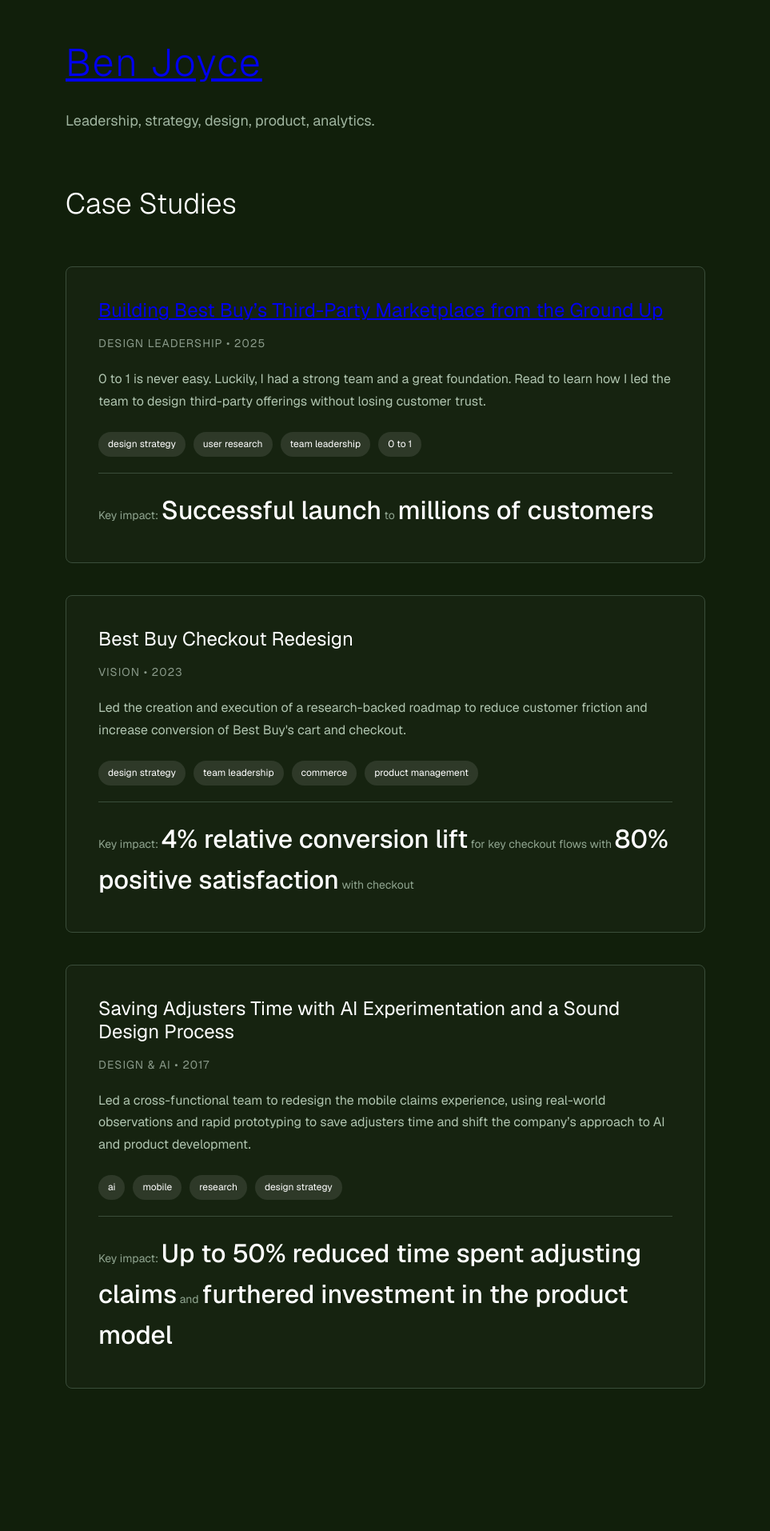
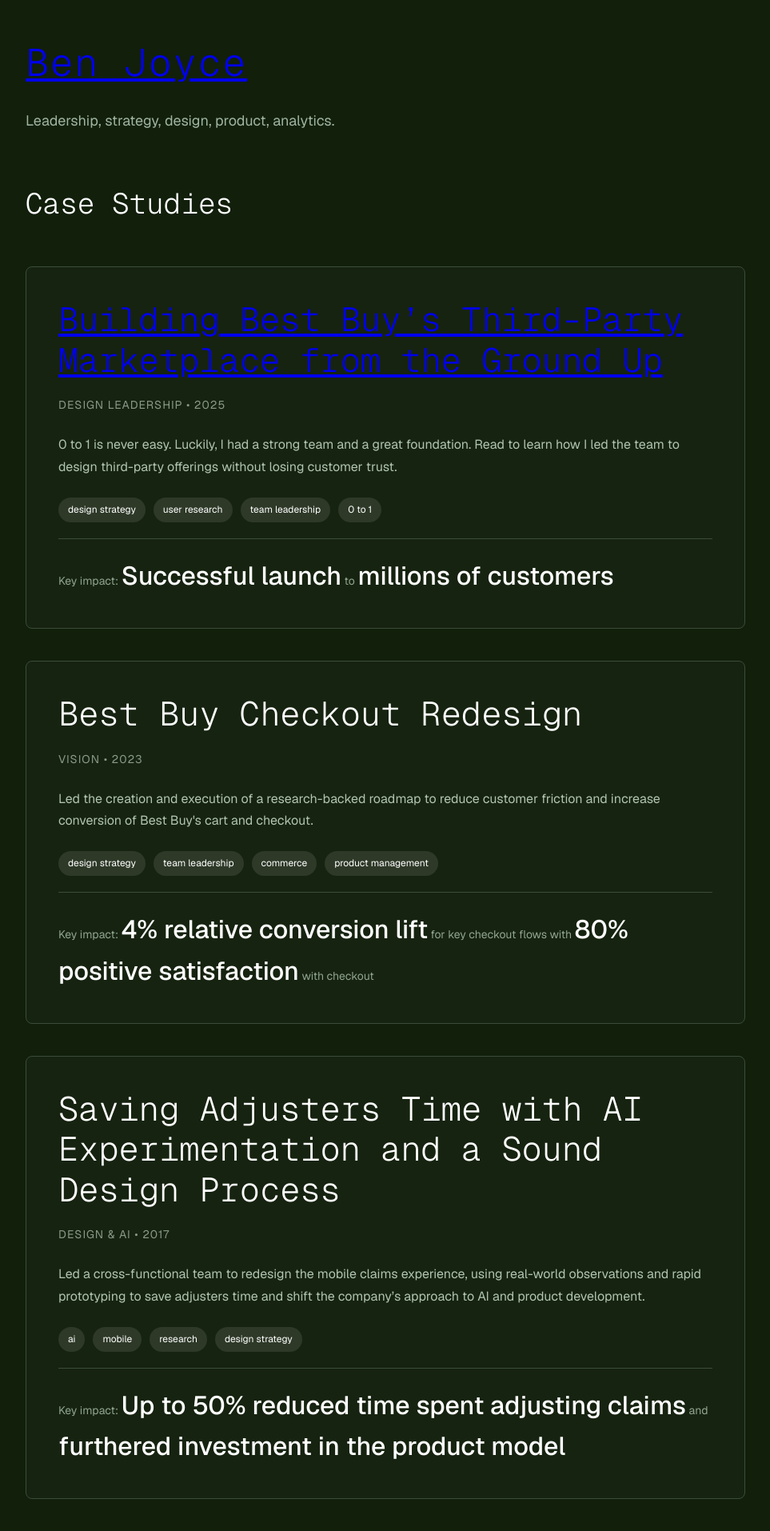
Before and after one commit to benjoycect/benjoycect.github.io, a Jekyll site: the page index.html, which Jekyll copies as it is, in a window 1280 px wide. Shown: the whole page at 80% size, without its empty margins (158-1121 px from the left). Built offline with Jekyll 4.4.1, drawn with Linux system fonts in a browser that asks for light colours; nearby versions of some CDN libraries; Markdown is read by kramdown in place of the engine named in the settings; before the commit the page ends 1776 px from its top, so only the background shows below that.

Commit message:
Update index.html

```diff
--- a/index.html
+++ b/index.html
@@ -9,156 +9,7 @@
 <link href="https://fonts.googleapis.com/css2?family=Geist+Mono:wght@100..900&family=Geist:wght@100..900&display=swap" rel="stylesheet">
 <link rel="stylesheet" href="https://cdnjs.cloudflare.com/ajax/libs/meyer-reset/2.0/reset.min.css">
 <link rel="stylesheet" href="./style.css">
-    <style>
-        * {
-            margin: 0;
-            padding: 0;
-            box-sizing: border-box;
-        }
 
-    body {
-        background-color: #111f0b;
-        color: #ffffff;
-        font-family: "Geist", sans-serif;
-        font-optical-sizing: auto;
-        line-height: 1.6;
-        padding: 40px 20px;
-    }
-    h1, h2, h3, h4 {
-      font-family: "Geist", sans-serif;
-
-  font-optical-sizing: auto;
-    }
-    .container {
-        max-width: 800px;
-        margin: 0 auto;
-    }
-
-    .header {
-        margin-bottom: 60px;
-    }
-
-    .name {
-        font-size: 48px;
-        font-weight: 300;
-        margin-bottom: 20px;
-        letter-spacing: 2px;
-    }
-
-    .subtitle {
-        font-size: 18px;
-        color: #a0b5a0;
-        margin-bottom: 30px;
-    }
-
-    .nav-link {
-        color: #ffffff;
-        text-decoration: none;
-        font-size: 16px;
-        opacity: 0.8;
-        transition: opacity 0.3s ease;
-    }
-
-    .nav-link:hover {
-        opacity: 1;
-    }
-
-    .page-title {
-        font-size: 36px;
-        font-weight: 300;
-        margin-bottom: 50px;
-        color: #ffffff;
-    }
-
-    .case-studies {
-        display: flex;
-        flex-direction: column;
-        gap: 40px;
-    }
-
-    .case-study {
-        border: 1px solid #3a4d3a;
-        background: rgba(255, 255, 255, 0.02);
-        padding: 40px;
-        border-radius: 8px;
-        transition: all 0.3s ease;
-        cursor: pointer;
-    }
-
-    .case-study:hover {
-        background: rgba(255, 255, 255, 0.05);
-        border-color: #4a5d4a;
-        transform: translateY(-2px);
-    }
-
-    .case-title {
-        font-size: 24px;
-        font-weight: 400;
-        margin-bottom: 15px;
-        color: #ffffff;
-    }
-
-    .case-meta {
-        font-size: 14px;
-        color: #8a9a8a;
-        margin-bottom: 20px;
-        text-transform: uppercase;
-        letter-spacing: 1px;
-    }
-
-    .case-description {
-        font-size: 16px;
-        color: #b0c5b0;
-        line-height: 1.7;
-        margin-bottom: 25px;
-    }
-
-    .case-tags {
-        display: flex;
-        gap: 10px;
-        flex-wrap: wrap;
-    }
-
-    .tag {
-        background: rgba(255, 255, 255, 0.1);
-        padding: 6px 12px;
-        border-radius: 20px;
-        font-size: 12px;
-        color: #ffffff;
-        text-transform: lowercase;
-    }
-
-    .impact-metric {
-        margin-top: 20px;
-        padding-top: 20px;
-        border-top: 1px solid #3a4d3a;
-        font-size: 14px;
-        color: #90a590;
-    }
-
-    .metric-value {
-        color: #ffffff;
-        font-weight: 500;
-    }
-
-    @media (max-width: 768px) {
-        .name {
-            font-size: 36px;
-        }
-
-        .page-title {
-            font-size: 28px;
-        }
-
-        .case-study {
-            padding: 30px 25px;
-        }
-
-        .case-title {
-            font-size: 20px;
-        }
-    }
-</style>
 </head>
 <body>
     <div class="container">
```
